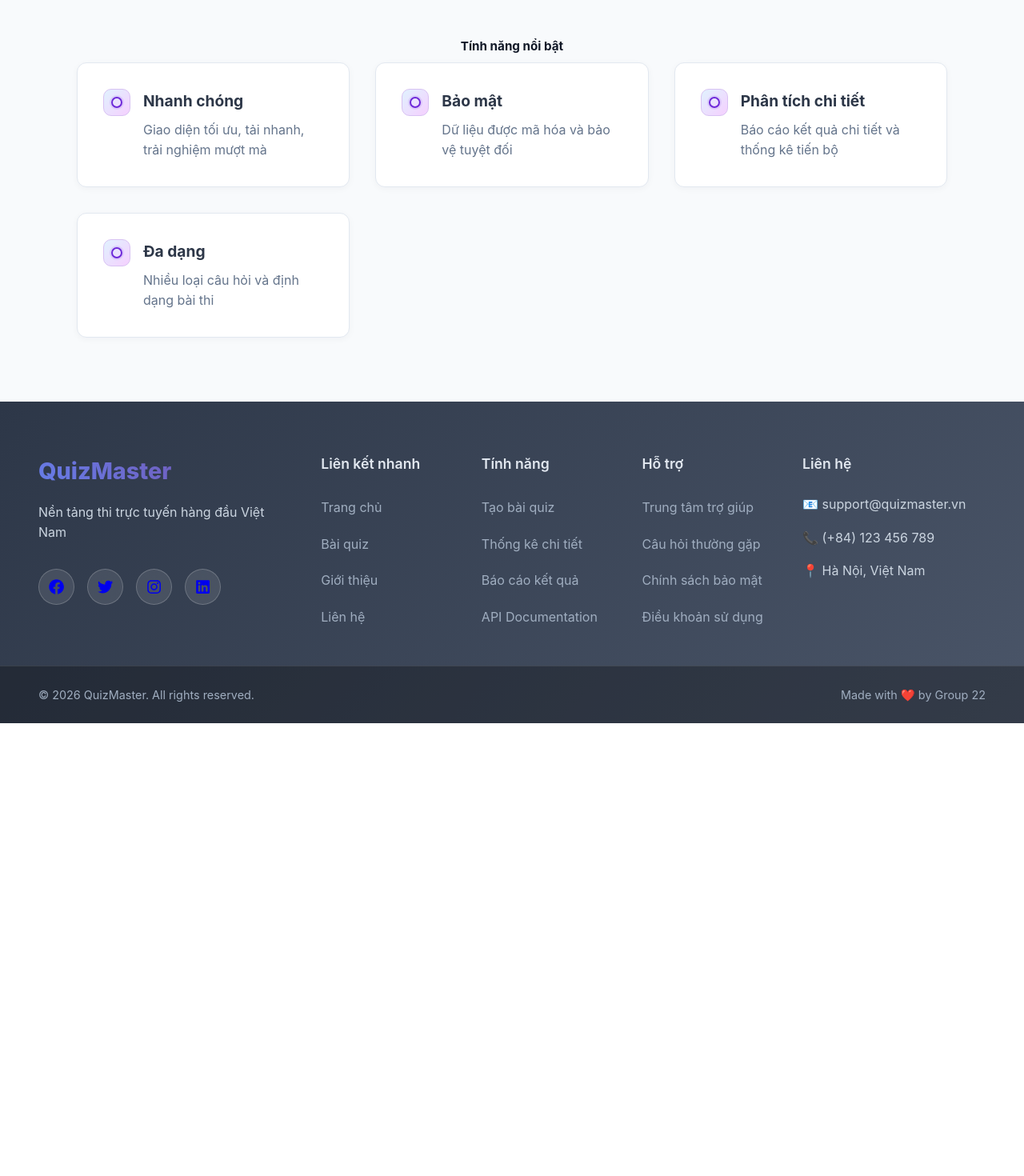
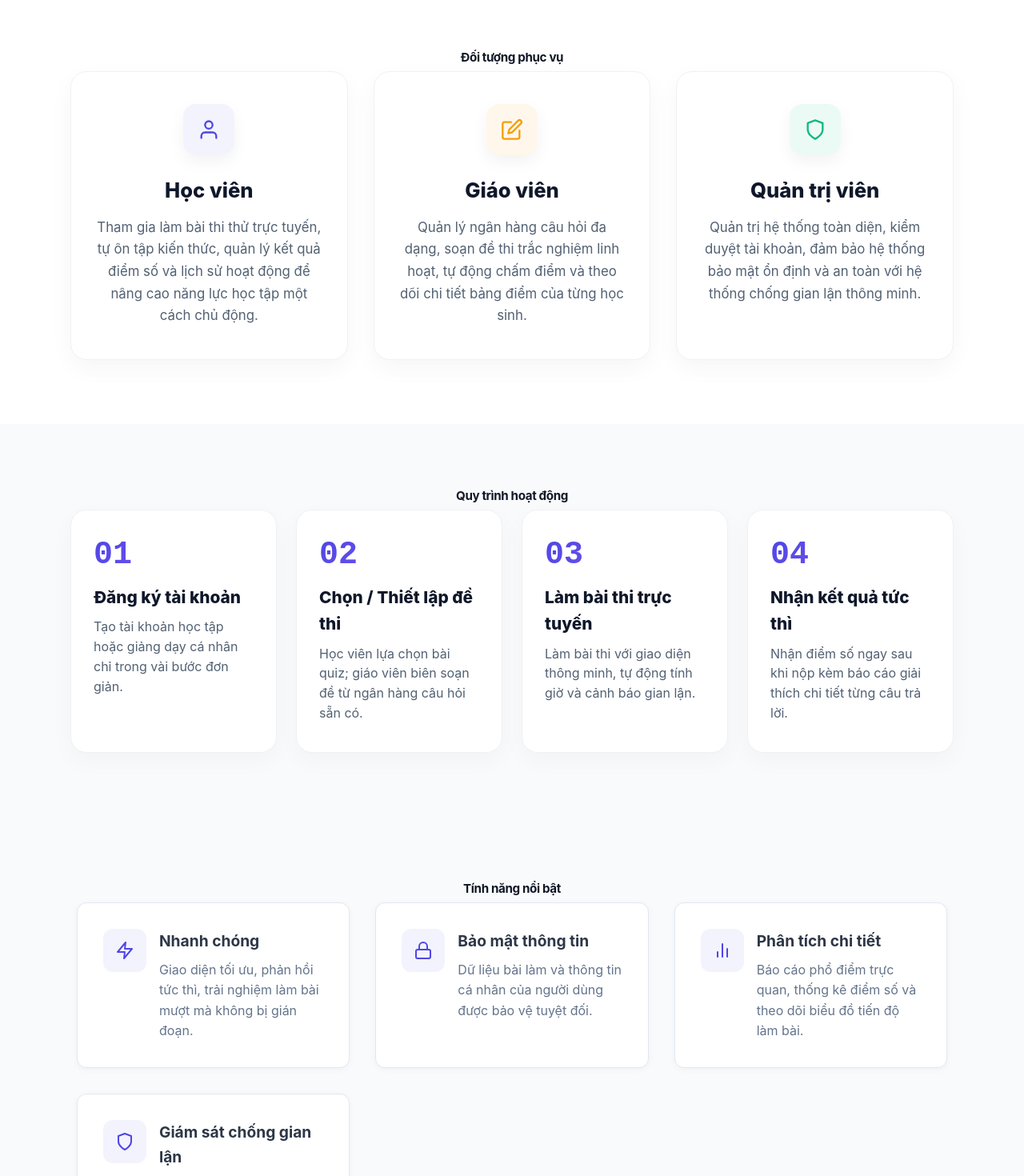
Before and after one commit to PhongHungkamikaze/Nhom22_IT4409_20252, a React (Vite) app in the folder Frontend/: page / in a window 1280 px wide. Shown: the part 880-2350 px from the top of the page at 80% size. Before the commit the page ends 1784 px from the top, so only its background shows below. Built offline with nearby package versions, Linux system fonts and the light colour scheme; no server answers.

Commit message:
fix css homepage

```diff
--- a/Frontend/src/pages/Homepage/Homepage.css
+++ b/Frontend/src/pages/Homepage/Homepage.css
@@ -326,10 +326,12 @@
 
 .section-title {
   text-align: center;
-  font-size: 2.5rem;
-  margin-bottom: 3rem;
-  color: #2d3748;
-  font-weight: 700;
+  font-size: clamp(3rem, 6vw, 4.2rem);
+  margin-bottom: 3.5rem;
+  color: #0f172a;
+  font-weight: 800;
+  letter-spacing: -0.025em;
+  line-height: 1.25;
 }
 
 /* Features Section */
@@ -470,3 +472,163 @@
     padding: 0 1rem;
   }
 }
+
+/* Audiences Section */
+.audiences {
+  background: white;
+  padding: 5rem 0;
+  width: 100%;
+}
+
+.audiences-grid {
+  display: grid;
+  grid-template-columns: repeat(3, 1fr);
+  gap: 2rem;
+  max-width: 1200px;
+  margin: 0 auto;
+  padding: 0 3rem;
+}
+
+.audience-card {
+  background: #ffffff;
+  border-radius: 20px;
+  padding: 2.5rem 2rem;
+  box-shadow: 0 10px 30px rgba(15, 23, 42, 0.04);
+  border: 1px solid #eef2f6;
+  text-align: center;
+  transition: all 0.3s ease;
+  display: flex;
+  flex-direction: column;
+  align-items: center;
+}
+
+.audience-card:hover {
+  transform: translateY(-5px);
+  box-shadow: 0 15px 35px rgba(99, 102, 241, 0.08);
+  border-color: rgba(99, 102, 241, 0.25);
+}
+
+.audience-icon-wrapper {
+  width: 64px;
+  height: 64px;
+  border-radius: 16px;
+  display: flex;
+  align-items: center;
+  justify-content: center;
+  font-size: 1.75rem;
+  margin-bottom: 1.5rem;
+  box-shadow: 0 8px 20px rgba(0, 0, 0, 0.05);
+}
+
+.audience-icon-wrapper.purple {
+  background: rgba(99, 102, 241, 0.08);
+  color: #4f46e5;
+}
+
+.audience-icon-wrapper.orange {
+  background: rgba(245, 158, 11, 0.08);
+  color: #f59e0b;
+}
+
+.audience-icon-wrapper.green {
+  background: rgba(16, 185, 129, 0.08);
+  color: #10b981;
+}
+
+.audience-card h3 {
+  font-size: 1.6rem;
+  font-weight: 800;
+  color: #0f172a;
+  margin: 0 0 0.75rem 0;
+}
+
+.audience-card p {
+  font-size: 1.05rem;
+  color: #526173;
+  line-height: 1.65;
+  margin: 0;
+}
+
+/* Workflow Section */
+.workflow {
+  background: #f8fafc;
+  padding: 5rem 0;
+  width: 100%;
+}
+
+.workflow-grid {
+  display: grid;
+  grid-template-columns: repeat(4, 1fr);
+  gap: 1.5rem;
+  max-width: 1200px;
+  margin: 0 auto;
+  padding: 0 3rem;
+  position: relative;
+}
+
+.workflow-step {
+  background: #ffffff;
+  border-radius: 20px;
+  padding: 2.25rem 1.75rem;
+  box-shadow: 0 10px 30px rgba(15, 23, 42, 0.03);
+  border: 1px solid #eef2f6;
+  position: relative;
+  text-align: left;
+  transition: all 0.3s ease;
+}
+
+.workflow-step:hover {
+  transform: translateY(-3px);
+  box-shadow: 0 12px 28px rgba(15, 23, 42, 0.06);
+  border-color: #4f46e5;
+}
+
+.workflow-number {
+  font-size: 2.5rem;
+  font-weight: 900;
+  background: linear-gradient(135deg, #4f46e5 0%, #8b5cf6 100%);
+  -webkit-background-clip: text;
+  background-clip: text;
+  -webkit-text-fill-color: transparent;
+  line-height: 1;
+  margin-bottom: 1rem;
+  font-family: monospace;
+}
+
+.workflow-step h3 {
+  font-size: 1.3rem;
+  font-weight: 800;
+  color: #0f172a;
+  margin: 0 0 0.5rem 0;
+}
+
+.workflow-step p {
+  font-size: 1rem;
+  color: #526173;
+  line-height: 1.55;
+  margin: 0;
+}
+
+/* Feature Item Icon update */
+.feature-item-icon-wrap {
+  width: 54px;
+  height: 54px;
+  border-radius: 12px;
+  display: flex;
+  align-items: center;
+  justify-content: center;
+  font-size: 1.5rem;
+  background: rgba(99, 102, 241, 0.08);
+  color: #4f46e5;
+  flex-shrink: 0;
+}
+
+/* Media Query overrides for new grids */
+@media (max-width: 968px) {
+
+  .audiences-grid,
+  .workflow-grid {
+    grid-template-columns: 1fr;
+    padding: 0 2rem;
+  }
+}
--- a/Frontend/src/pages/Homepage/Homepage.jsx
+++ b/Frontend/src/pages/Homepage/Homepage.jsx
@@ -1,9 +1,23 @@
 import { useState, useEffect } from 'react';
+import { Link } from 'react-router-dom';
+import { useAuth } from '../../context/AuthContext';
 import apiService from '../../services/api';
-import { FiBookOpen, FiActivity, FiClock } from 'react-icons/fi';
+import {
+  FiBookOpen,
+  FiActivity,
+  FiClock,
+  FiZap,
+  FiLock,
+  FiBarChart2,
+  FiShield,
+  FiArrowRight,
+  FiUser,
+  FiEdit
+} from 'react-icons/fi';
 import './Homepage.css';
 
 const Homepage = () => {
+  const { user, isAuthenticated } = useAuth();
   const [stats, setStats] = useState({
     total_quizzes: 0,
     total_users: 0,
@@ -11,7 +25,6 @@ const Homepage = () => {
   });
 
   useEffect(() => {
-    // Fetch stats from API
     fetchStats();
   }, []);
 
@@ -21,12 +34,24 @@ const Homepage = () => {
       setStats(data);
     } catch (error) {
       console.error('Error fetching stats:', error);
-      // Use fallback data
+      // Use fallback data with snake_case keys matching the database API output
       setStats({
-        totalQuizzes: 150,
-        totalUsers: 2500,
-        completedTests: 8750
+        total_quizzes: 150,
+        total_users: 2500,
+        completed_attempts: 8750
       });
+    }
+  };
+
+  const getDashboardPath = () => {
+    if (!user) return '/student';
+    switch (user.role) {
+      case 'teacher':
+        return '/teacher';
+      case 'admin':
+        return '/admin';
+      default:
+        return '/student';
     }
   };
 
@@ -37,7 +62,23 @@ const Homepage = () => {
         <div className="hero-content">
           <div className="hero-text">
             <h1>Nền tảng thi trực tuyến <span className="highlight">hàng đầu</span></h1>
-            <p>Trải nghiệm làm bài thi trực tuyến mượt mà, đánh giá năng lực chính xác và kết quả tức thì</p>
+            <p>Trải nghiệm làm bài thi trực tuyến mượt mà, đánh giá năng lực chính xác và kết quả tức thì với hệ thống QuizMaster.</p>
+            <div className="hero-buttons">
+              {isAuthenticated ? (
+                <Link to={getDashboardPath()} className="btn-hero-primary">
+                  Đến Bảng điều khiển <FiArrowRight style={{ marginLeft: '8.5px', verticalAlign: 'middle' }} />
+                </Link>
+              ) : (
+                <>
+                  <Link to="/register" className="btn-hero-primary">
+                    Đăng ký ngay <FiArrowRight style={{ marginLeft: '8.5px', verticalAlign: 'middle' }} />
+                  </Link>
+                  <Link to="/login" className="btn-hero-secondary">
+                    Đăng nhập
+                  </Link>
+                </>
+              )}
+            </div>
           </div>
           <div className="hero-image">
             <div className="floating-cards">
@@ -75,37 +116,104 @@ const Homepage = () => {
         </div>
       </section>
 
+      {/* Audiences Section */}
+      <section className="audiences">
+        <div className="container">
+          <h2 className="section-title">Đối tượng phục vụ</h2>
+          <div className="audiences-grid">
+            <div className="audience-card">
+              <div className="audience-icon-wrapper purple">
+                <FiUser />
+              </div>
+              <h3>Học viên</h3>
+              <p>Tham gia làm bài thi thử trực tuyến, tự ôn tập kiến thức, quản lý kết quả điểm số và lịch sử hoạt động để nâng cao năng lực học tập một cách chủ động.</p>
+            </div>
+            <div className="audience-card">
+              <div className="audience-icon-wrapper orange">
+                <FiEdit />
+              </div>
+              <h3>Giáo viên</h3>
+              <p>Quản lý ngân hàng câu hỏi đa dạng, soạn đề thi trắc nghiệm linh hoạt, tự động chấm điểm và theo dõi chi tiết bảng điểm của từng học sinh.</p>
+            </div>
+            <div className="audience-card">
+              <div className="audience-icon-wrapper green">
+                <FiShield />
+              </div>
+              <h3>Quản trị viên</h3>
+              <p>Quản trị hệ thống toàn diện, kiểm duyệt tài khoản, đảm bảo hệ thống bảo mật ổn định và an toàn với hệ thống chống gian lận thông minh.</p>
+            </div>
+          </div>
+        </div>
+      </section>
+
+      {/* Workflow Section */}
+      <section className="workflow">
+        <div className="container">
+          <h2 className="section-title">Quy trình hoạt động</h2>
+          <div className="workflow-grid">
+            <div className="workflow-step">
+              <div className="workflow-number">01</div>
+              <h3>Đăng ký tài khoản</h3>
+              <p>Tạo tài khoản học tập hoặc giảng dạy cá nhân chỉ trong vài bước đơn giản.</p>
+            </div>
+            <div className="workflow-step">
+              <div className="workflow-number">02</div>
+              <h3>Chọn / Thiết lập đề thi</h3>
+              <p>Học viên lựa chọn bài quiz; giáo viên biên soạn đề từ ngân hàng câu hỏi sẵn có.</p>
+            </div>
+            <div className="workflow-step">
+              <div className="workflow-number">03</div>
+              <h3>Làm bài thi trực tuyến</h3>
+              <p>Làm bài thi với giao diện thông minh, tự động tính giờ và cảnh báo gian lận.</p>
+            </div>
+            <div className="workflow-step">
+              <div className="workflow-number">04</div>
+              <h3>Nhận kết quả tức thì</h3>
+              <p>Nhận điểm số ngay sau khi nộp kèm báo cáo giải thích chi tiết từng câu trả lời.</p>
+            </div>
+          </div>
+        </div>
+      </section>
+
       {/* Features Section */}
       <section className="features">
         <div className="container">
           <h2 className="section-title">Tính năng nổi bật</h2>
           <div className="features-grid">
             <div className="feature-item">
-              <span className="feature-icon" aria-hidden="true"></span>
+              <div className="feature-item-icon-wrap">
+                <FiZap />
+              </div>
               <div className="feature-content">
                 <h3>Nhanh chóng</h3>
-                <p>Giao diện tối ưu, tải nhanh, trải nghiệm mượt mà</p>
+                <p>Giao diện tối ưu, phản hồi tức thì, trải nghiệm làm bài mượt mà không bị gián đoạn.</p>
               </div>
             </div>
             <div className="feature-item">
-              <span className="feature-icon" aria-hidden="true"></span>
+              <div className="feature-item-icon-wrap">
+                <FiLock />
+              </div>
               <div className="feature-content">
-                <h3>Bảo mật</h3>
-                <p>Dữ liệu được mã hóa và bảo vệ tuyệt đối</p>
+                <h3>Bảo mật thông tin</h3>
+                <p>Dữ liệu bài làm và thông tin cá nhân của người dùng được bảo vệ tuyệt đối.</p>
               </div>
             </div>
             <div className="feature-item">
-              <span className="feature-icon" aria-hidden="true"></span>
+              <div className="feature-item-icon-wrap">
+                <FiBarChart2 />
+              </div>
               <div className="feature-content">
                 <h3>Phân tích chi tiết</h3>
-                <p>Báo cáo kết quả chi tiết và thống kê tiến bộ</p>
+                <p>Báo cáo phổ điểm trực quan, thống kê điểm số và theo dõi biểu đồ tiến độ làm bài.</p>
               </div>
             </div>
             <div className="feature-item">
-              <span className="feature-icon" aria-hidden="true"></span>
+              <div className="feature-item-icon-wrap">
+                <FiShield />
+              </div>
               <div className="feature-content">
-                <h3>Đa dạng</h3>
-                <p>Nhiều loại câu hỏi và định dạng bài thi</p>
+                <h3>Giám sát chống gian lận</h3>
+                <p>Công nghệ giám sát qua WebSocket kết nối liên tục, tự động phát hiện hành vi thoát màn hình.</p>
               </div>
             </div>
           </div>
```
